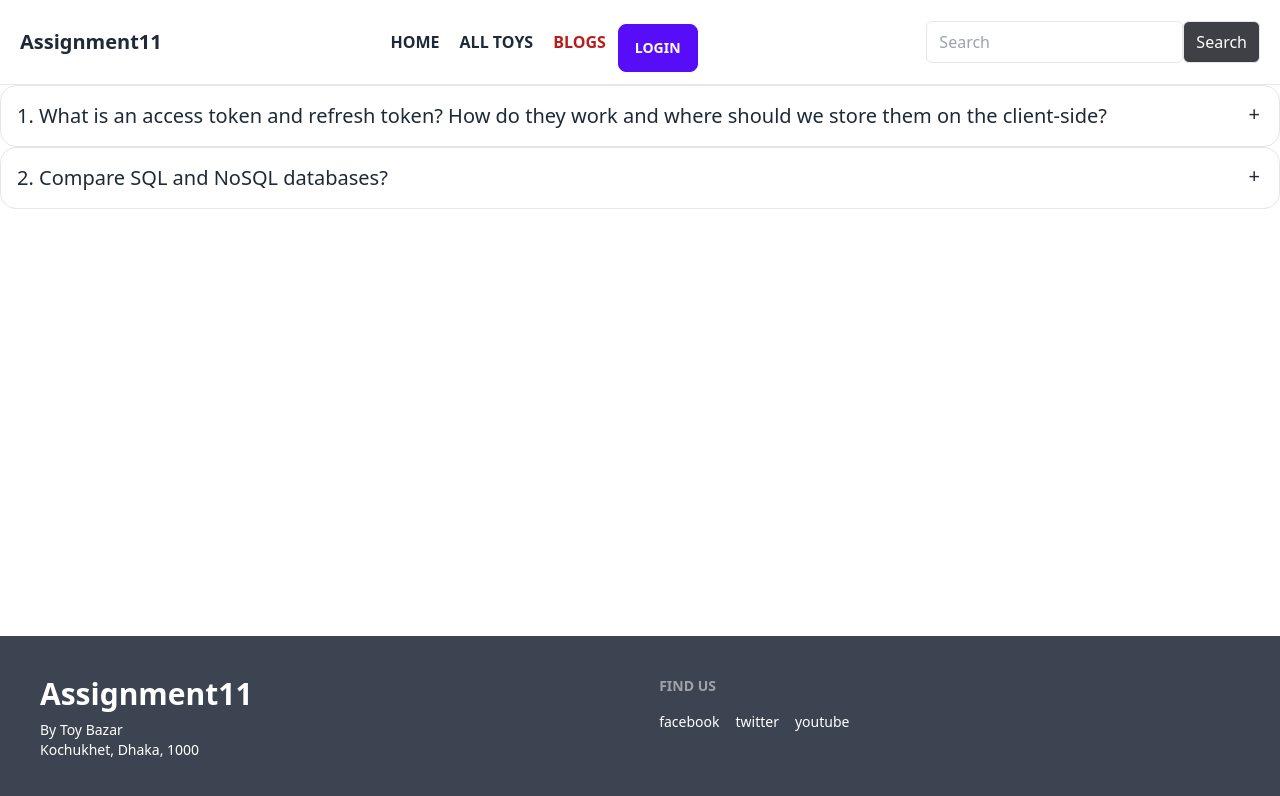
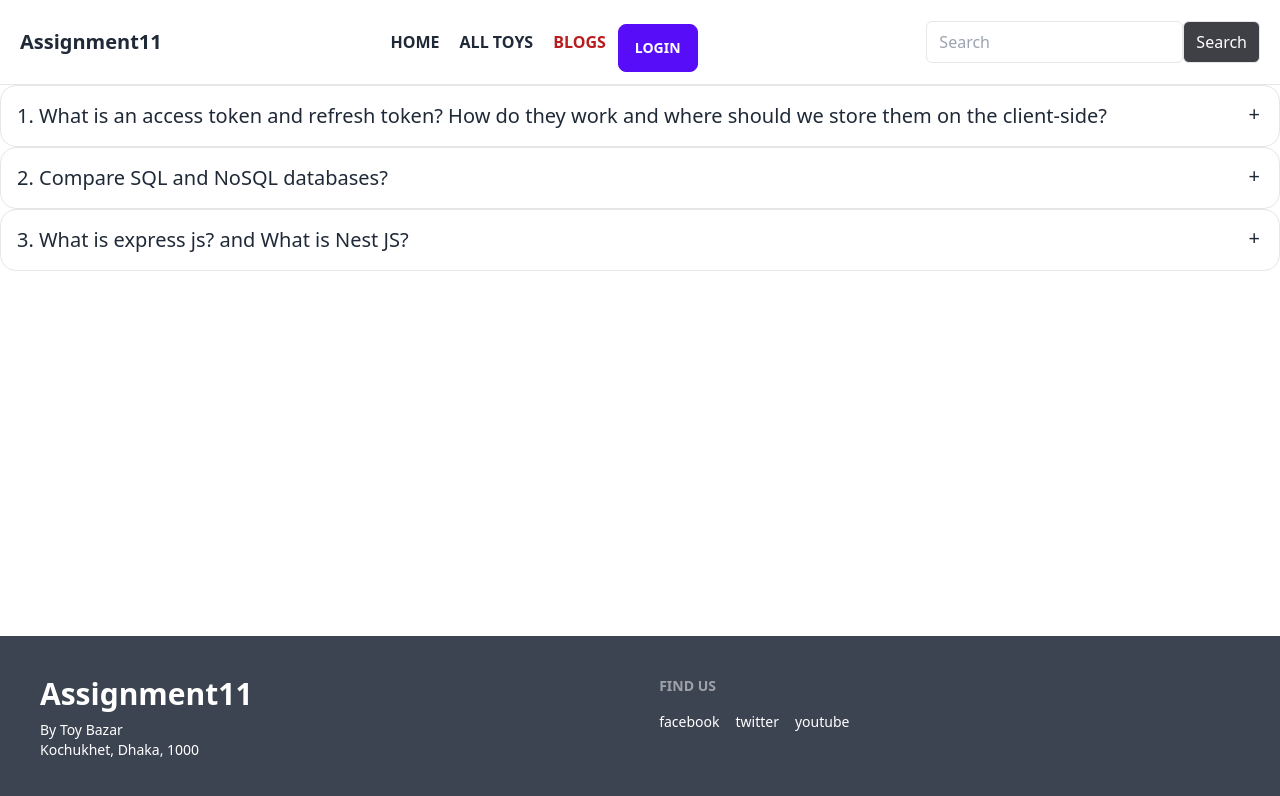
Before and after one commit to ariaanahmed/car-store-client, a React (Vite) app: page /blogs in a window 1280 px wide. Shown: the top 796 px of the page. Built offline with nearby package versions, Linux system fonts and the light colour scheme; no server answers.

Commit message:
What is express js? and What is Nest JS? questions answers added

```diff
--- a/src/components/pages/Blogs.jsx
+++ b/src/components/pages/Blogs.jsx
@@ -19,6 +19,7 @@ const Blogs = () => {
                     <span className="font-bold">Where should we store them on the client-side</span>: Access tokens and refresh tokens should be stored securely on the client-side. Common storage options include encrypted HTTP-only cookies, localStoreage etc.
                 </div>
             </div>
+            {/* quetion 2 */}
             <div tabIndex={0} className="collapse collapse-plus border border-base-300 bg-base-100 rounded-box">
                 <div className="collapse-title text-xl font-medium">
                     <p>2. Compare SQL and NoSQL databases?</p>
@@ -31,6 +32,19 @@ const Blogs = () => {
                     </p>
                 </div>
             </div>
+            {/* question 3 */}
+            <div tabIndex={0} className="collapse collapse-plus border border-base-300 bg-base-100 rounded-box">
+                <div className="collapse-title text-xl font-medium">
+                    <p>3. What is express js? and What is Nest JS?</p>
+                </div>
+                <div className="collapse-content">
+                    <p>
+                        <span className="font-bold">ExpressJS</span>: Express.js is a minimalistic web application framework for Node.js, providing a set of features for building web applications and APIs.
+                        <br />
+                        <span className="font-bold">NestJS</span>: Nest.js is a progressive TypeScript-based framework built on top of Express.js, offering a modular and scalable architecture for building server-side applications.
+                    </p>
+                </div>
+            </div>
         </div>
     );
 };
```
